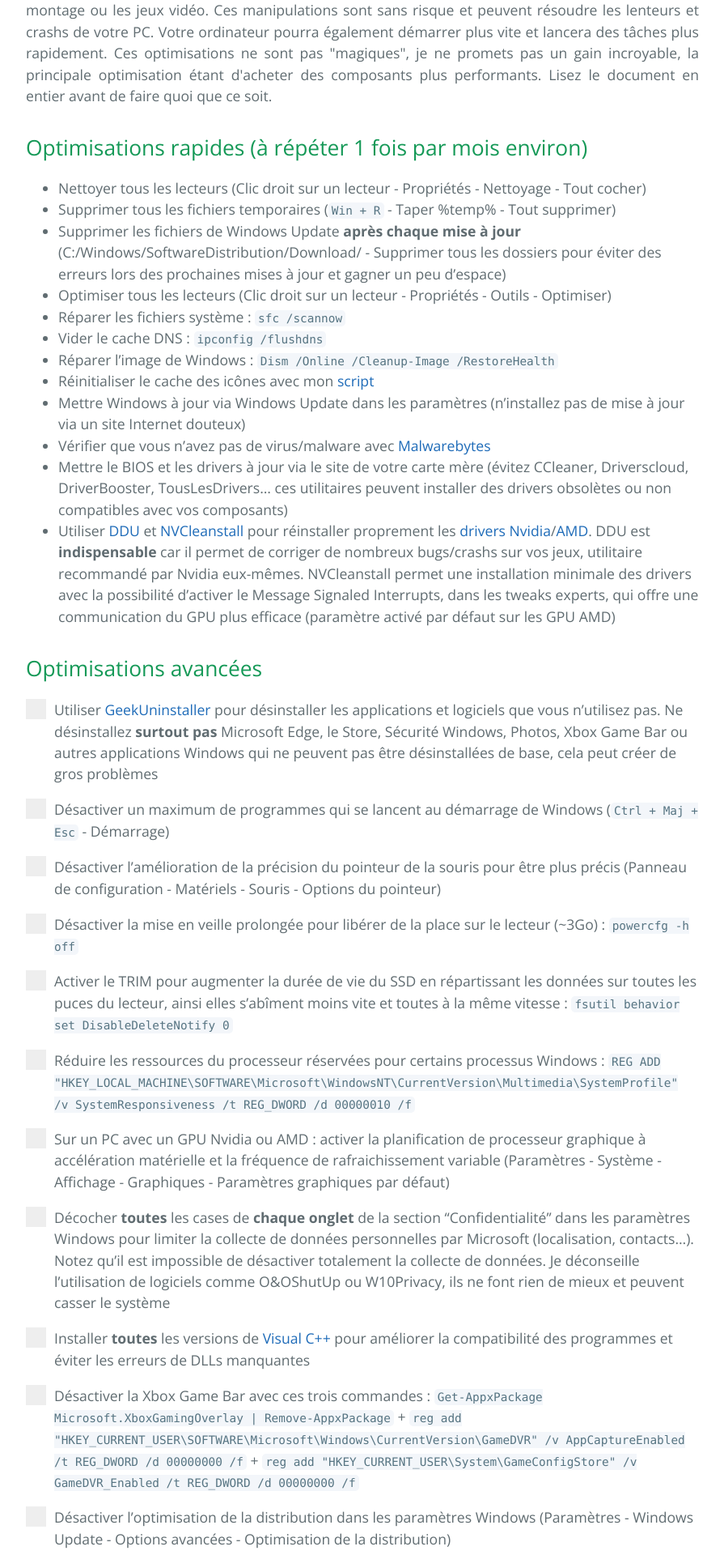
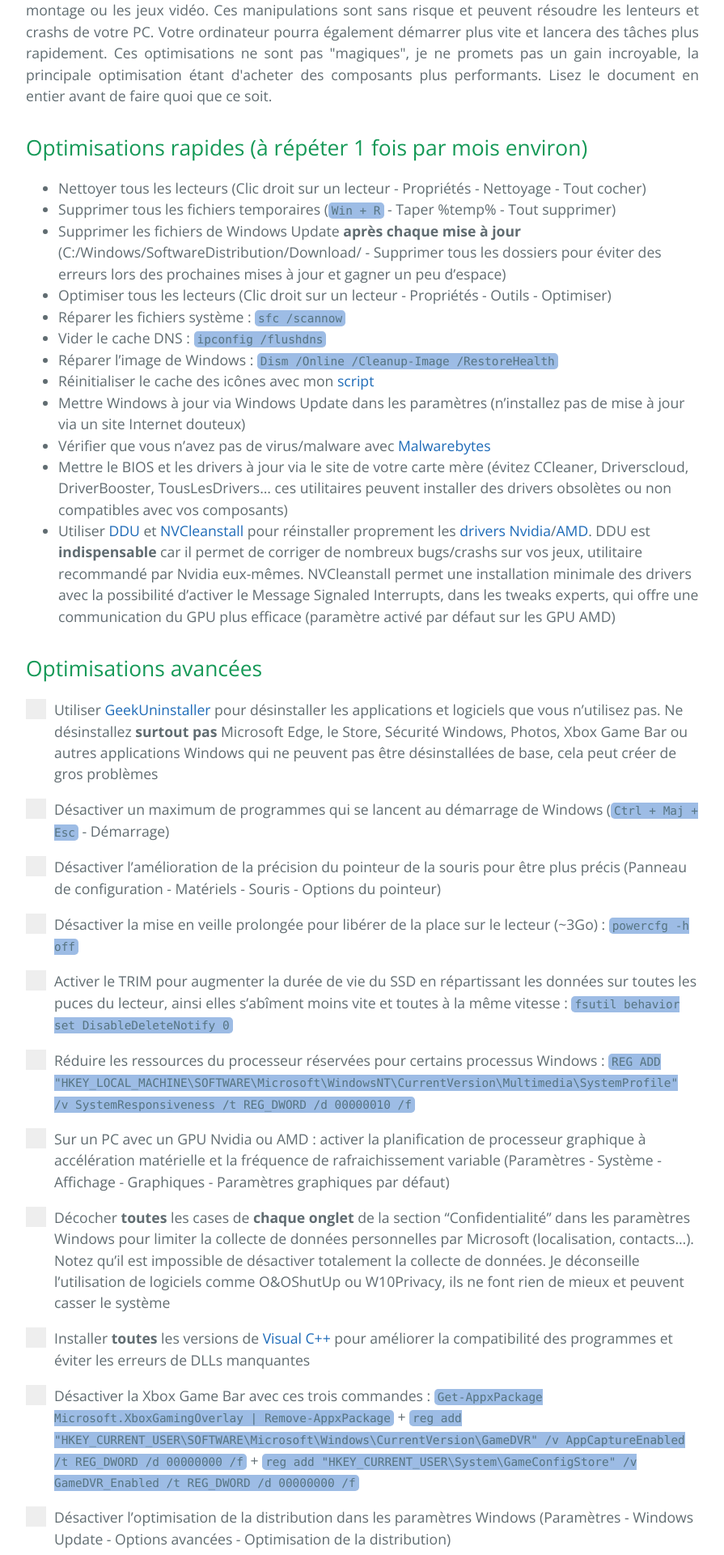
Before and after one commit to PouletEnSlip/pouletenslip.github.io, a Jekyll site: the page built from pages/opti/index.md, in a window 1280 px wide. Shown: the part 468-2388 px from the top of the page at 81% size, without its empty margins (192-1087 px from the left). Built offline with Jekyll 4.4.1, drawn with Linux system fonts in a browser that asks for light colours; comment, search, counter and statistics services are not loaded.

Commit message:
Update jekyll-theme-cayman.scss

```diff
--- a/_sass/jekyll-theme-cayman.scss
+++ b/_sass/jekyll-theme-cayman.scss
@@ -220,7 +220,7 @@
     font-family: Consolas, "Liberation Mono", Menlo, Courier, monospace;
     font-size: 0.9rem;
     color: #567482;
-    background-color: #f3f6fa;
+    background-color: #9dbce5;
     border-radius: 0.3rem;
   }
 
@@ -231,7 +231,7 @@
     font: 1rem Consolas, "Liberation Mono", Menlo, Courier, monospace;
     color: #567482;
     word-wrap: normal;
-    background-color: #f3f6fa;
+    background-color: #9dbce5;
     border: solid 1px #dce6f0;
     border-radius: 0.3rem;
 
```
